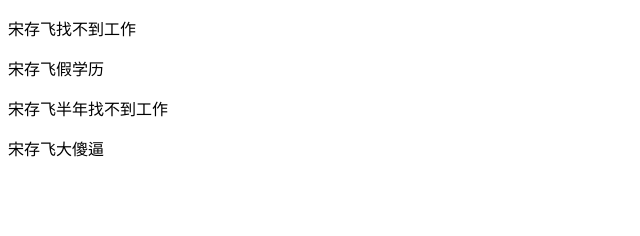
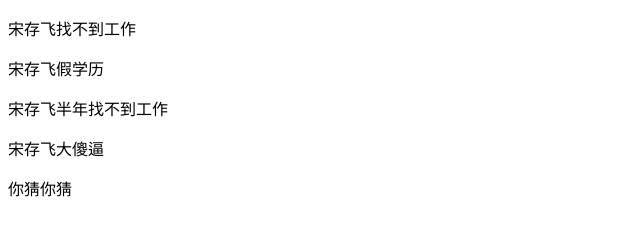
Before and after one commit to taojialei-max/xinXM, a plain HTML site: page index.html in a window 1280 px wide. Shown: the full height of the page, 0-640 px from the left. Drawn offline with Linux system fonts and the light colour scheme.

Commit message:
在index中创建第五个p

```diff
--- a/index.html
+++ b/index.html
@@ -11,5 +11,6 @@
     <p>宋存飞假学历</p>
     <p>宋存飞半年找不到工作</p>
     <p>宋存飞大傻逼</p>
+    <p>你猜你猜</p>
 </body>
 </html>
```
